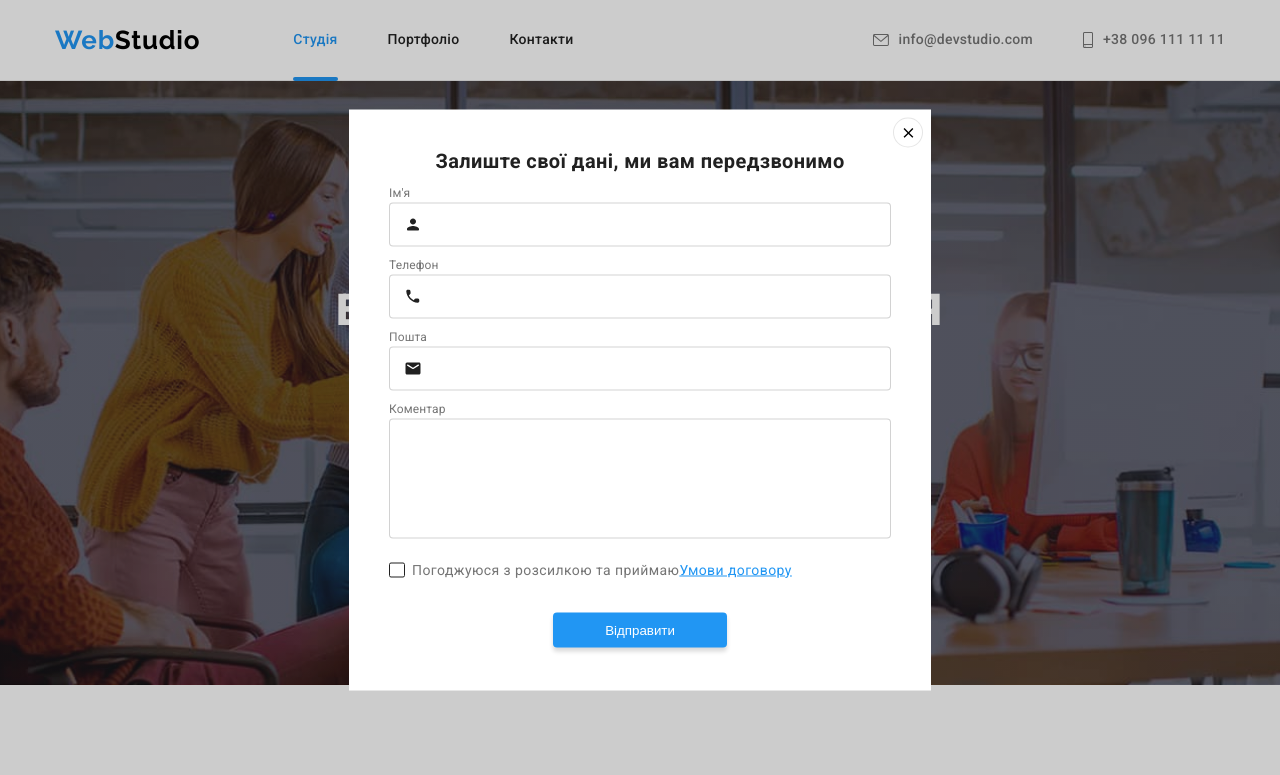
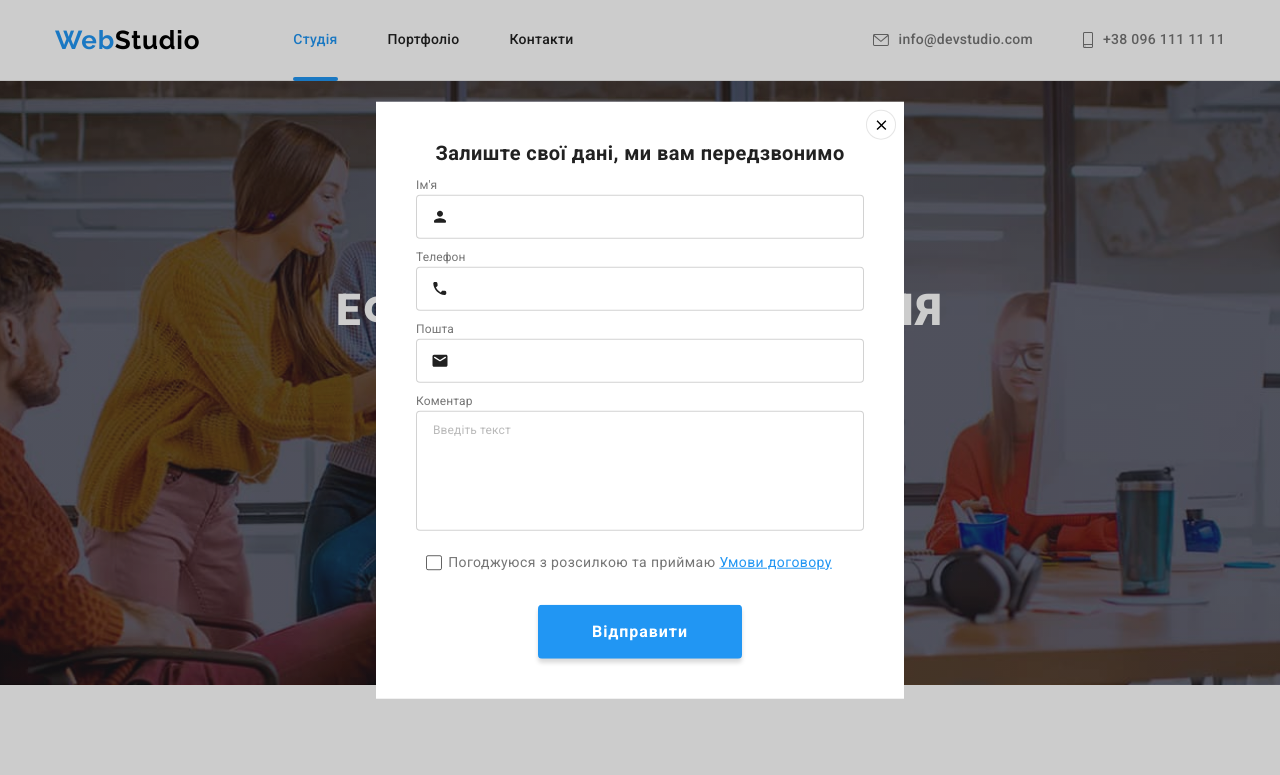
Before and after one commit to FreeNit/goit-markup-hw-06, a plain HTML site: page index.html in a window 1280 px wide. Both pictures are taken after a click on the button "Замовити послугу". Shown: the top 775 px of the page. Drawn offline with Linux system fonts and the light colour scheme.

Commit message:
Update style to the footer form and for btn and textarea in the subscribe form

```diff
--- a/css/style.css
+++ b/css/style.css
@@ -314,7 +314,7 @@ a {
   left: 50%;
 
   min-height: 581px;
-  min-width: 582px;
+  min-width: 528px;
   padding: 40px 40px;
 
   background-color: #fff;
@@ -384,7 +384,7 @@ a {
   font-size: 12px;
   line-height: 1.16;
   letter-spacing: 0.01em;
-  color: rgba(117, 117, 117, 0.5);
+  color: var(--secondary-text-color);
   transition: border-color var(--transition-duration) var(--cubic-bezier);
 }
 
@@ -424,16 +424,35 @@ a {
 .form-area {
   resize: none;
   height: 120px;
+  font-family: 'Roboto';
+  font-style: normal;
+  font-weight: 400;
+  padding: 12px 16px;
+  font-size: 12px;
+  line-height: 1.16;
+  letter-spacing: 0.01em;
+  color: var(--secondary-text-color);
   border: 1px solid rgba(33, 33, 33, 0.2);
   border-radius: 4px;
   outline: none;
   transition: border-color var(--transition-duration) var(--cubic-bezier);
 }
 
+.form-area::placeholder {
+  font-family: 'Roboto';
+  font-style: normal;
+  font-weight: 400;
+  font-size: 12px;
+  line-height: 1.16;
+  letter-spacing: 0.01em;
+  color: rgba(117, 117, 117, 0.5);
+}
+
 .checkbox-label {
-  display: flex;
-  align-items: center;
+  position: relative;
+  display: block;
   line-height: 1.71;
+  text-align: center;
 }
 
 .checkbox-input {
@@ -442,11 +461,12 @@ a {
 }
 
 .icon-check {
-  display: inline-block;
-  width: 16px;
-  height: 15px;
-  margin-right: 7px;
-  border: 1px solid var(--secondary-text-color);
+  display: block;
+  position: absolute;
+  left: 10px;
+  top: 50%;
+  transform: translateY(-50%);
+  border: 1px solid rgba(33, 33, 33, 0.7);
   border-radius: 2px;
   fill: var(--third-decor-color);
   transition: fill var(--transition-duration) var(--cubic-bezier), background-color var(--transition-duration) var(--cubic-bezier), border-color var(--transition-duration) var(--cubic-bezier);
@@ -467,11 +487,10 @@ a {
   display: block;
   margin: 0 auto;
   padding: 10px 52px;
+  letter-spacing: 0.06em;
+  color: var(--third-decor-color);
   background-color: var(--main-decor-color);
   box-shadow: 0px 4px 4px rgba(0, 0, 0, 0.15);
-  border-radius: 4px;
-  border: transparent;
-  color: var(--third-decor-color);
   cursor: pointer;
   transition: background-color var(--transition-duration) var(--cubic-bezier);
 }
@@ -746,7 +765,8 @@ a {
   padding: 15px 16px;
   font-size: 16px;
   line-height: 1.25;
-  color: rgba(255, 255, 255, 0.6);
+  letter-spacing: 0.03em;
+  color: rgba(255, 255, 255, 0.9);
   border: 1px solid rgba(255, 255, 255, 0.3);
   border-radius: 4px;
   filter: drop-shadow(0px 4px 4px rgba(0, 0, 0, 0.15));
--- a/index.html
+++ b/index.html
@@ -478,7 +478,7 @@
           </div>
 
           <div class="our-social">
-            <h3 class="social-title">Приєднуйтесь</h3>
+            <p class="social-title">Приєднуйтесь</p>
             <!-- List of social icons -->
             <ul class="list social-icons">
               <li class="social-item">
@@ -521,7 +521,7 @@
           </div>
 
           <div class="subscription">
-            <h3 class="subscription-title">Підпишіться на розсилку</h3>
+            <p class="subscription-title">Підпишіться на розсилку</p>
             <form action="javascript:void(0);" class="form-subscription">
               <div class="form-field">
                 <label class="form-label">
@@ -596,7 +596,12 @@
           </div>
           <div class="contact-form-field field-area">
             <label for="comment" class="form-label">Коментар</label>
-            <textarea id="comment" name="comment" class="form-area"></textarea>
+            <textarea
+              id="comment"
+              name="comment"
+              class="form-area"
+              placeholder="Введіть текст"
+            ></textarea>
           </div>
           <div class="form-checkbox">
             <label class="checkbox-label">
@@ -615,12 +620,13 @@
               <a href="#" class="policy">Умови договору</a>
             </label>
           </div>
-          <button type="submit" class="btn-contact-form-submit">
+          <button type="submit" class="btn btn-contact-form-submit">
             Відправити
           </button>
         </form>
       </div>
     </div>
+
+    <script src="./js/modal.js"></script>
   </body>
-  <script src="./js/modal.js"></script>
 </html>
```
Also changed, not shown: portfolio.html (+2 -2 lines).
